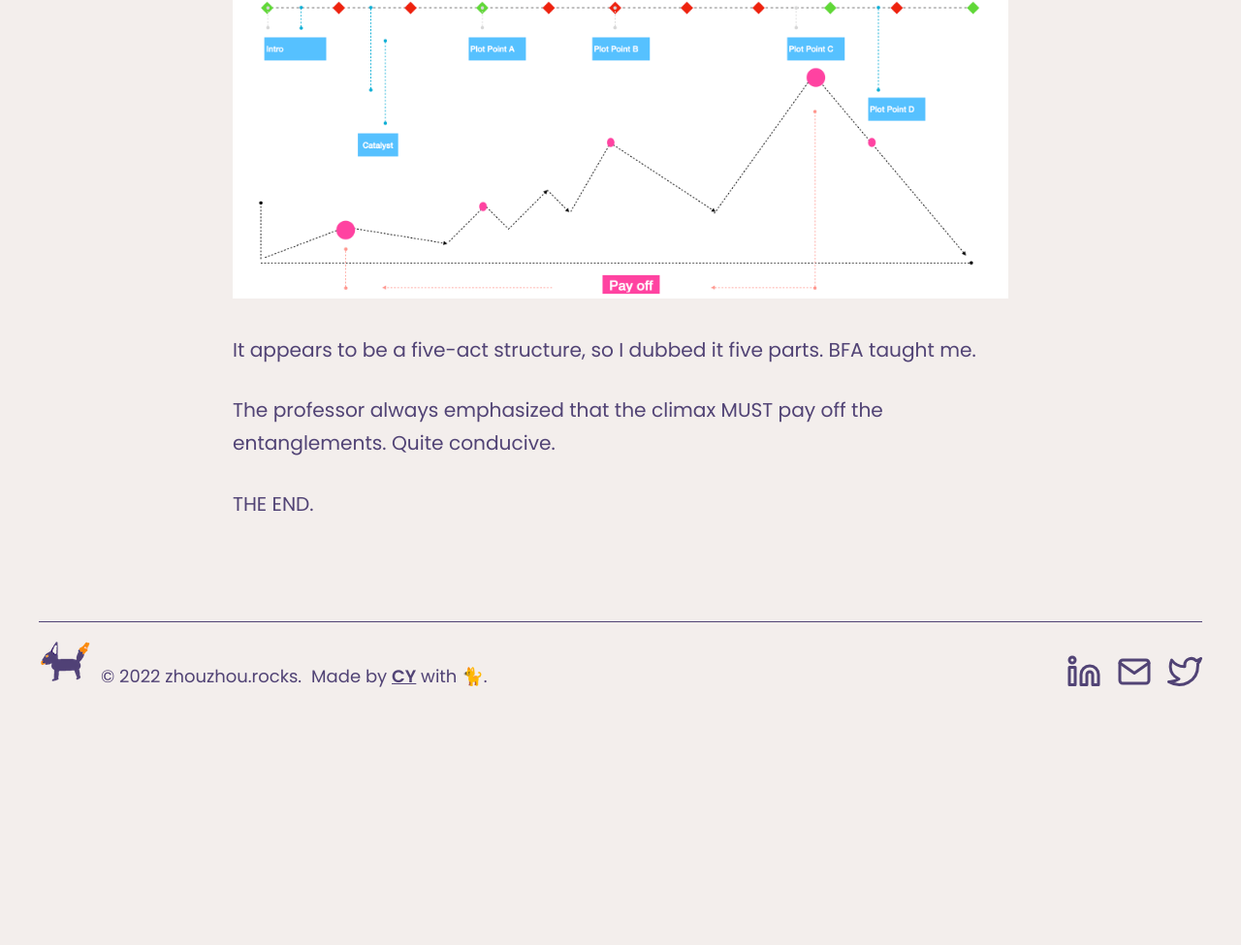
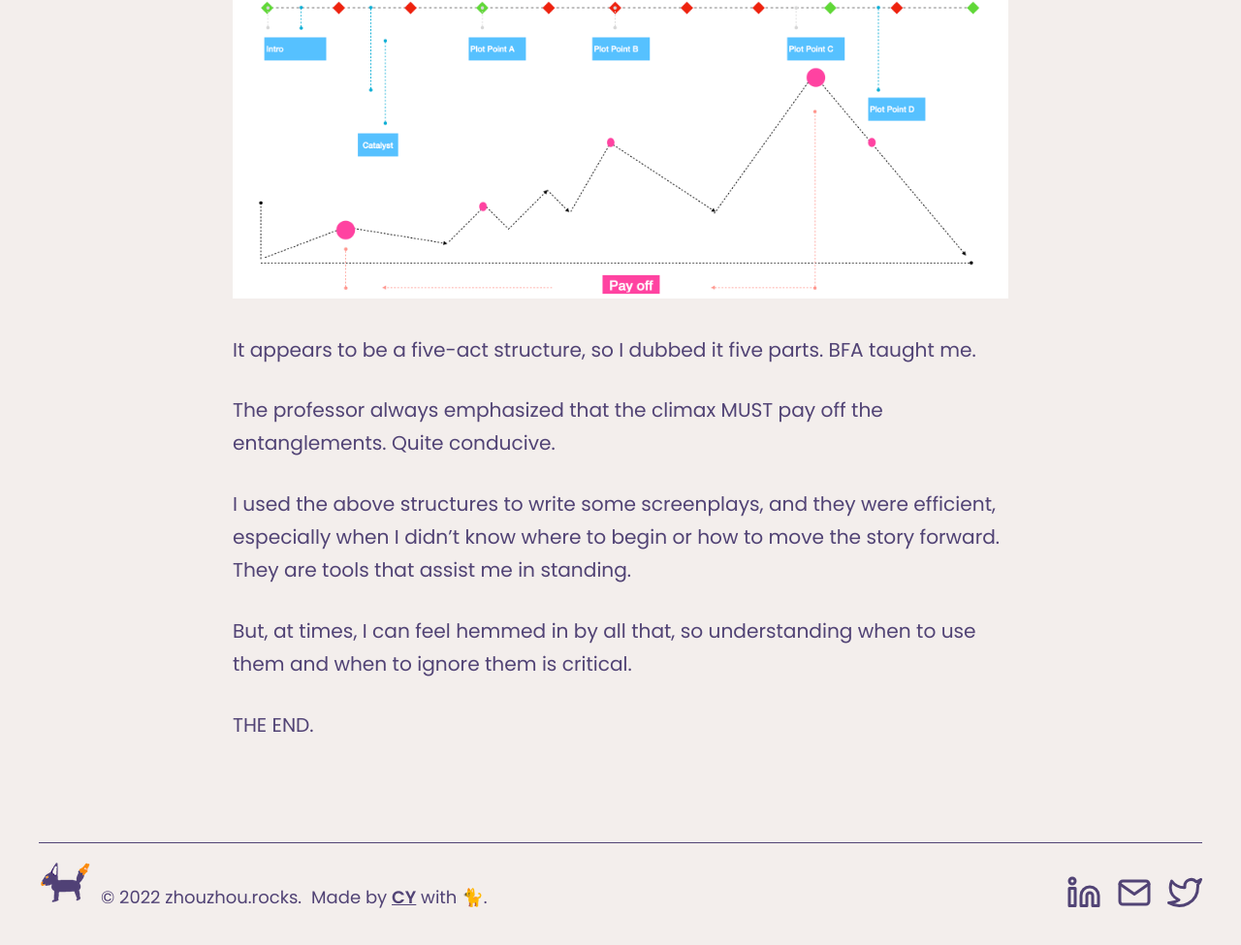
Before and after one commit to cyishere/zhouzhou-rocks, an Astro site: page /posts/notebook-of-screenplay-structure in a window 1280 px wide. Shown: the part 2777-3752 px from the top of the page at 97% size. Before the commit the page ends 3524 px from the top, so only its background shows below. Built offline with nearby package versions, Linux system fonts and the light colour scheme; Astro itself is replaced by a stand-in of ours; a web font is replaced by a local one.

Commit message:
Update from Forestry.io zhou zhou updated src/pages/posts/notebook-of-screenplay-structure.md

```diff
--- a/src/pages/posts/notebook-of-screenplay-structure.md
+++ b/src/pages/posts/notebook-of-screenplay-structure.md
@@ -32,3 +32,7 @@ This is the most well-known beat sheet; it indicates when anything will happen.
 It appears to be a five-act structure, so I dubbed it five parts. BFA taught me.
 
 The professor always emphasized that the climax MUST pay off the entanglements. Quite conducive.
+
+I used the above structures to write some screenplays, and they were efficient, especially when I didn't know where to begin or how to move the story forward. They are tools that assist me in standing.
+
+But, at times, I can feel hemmed in by all that, so understanding when to use them and when to ignore them is critical.
```
